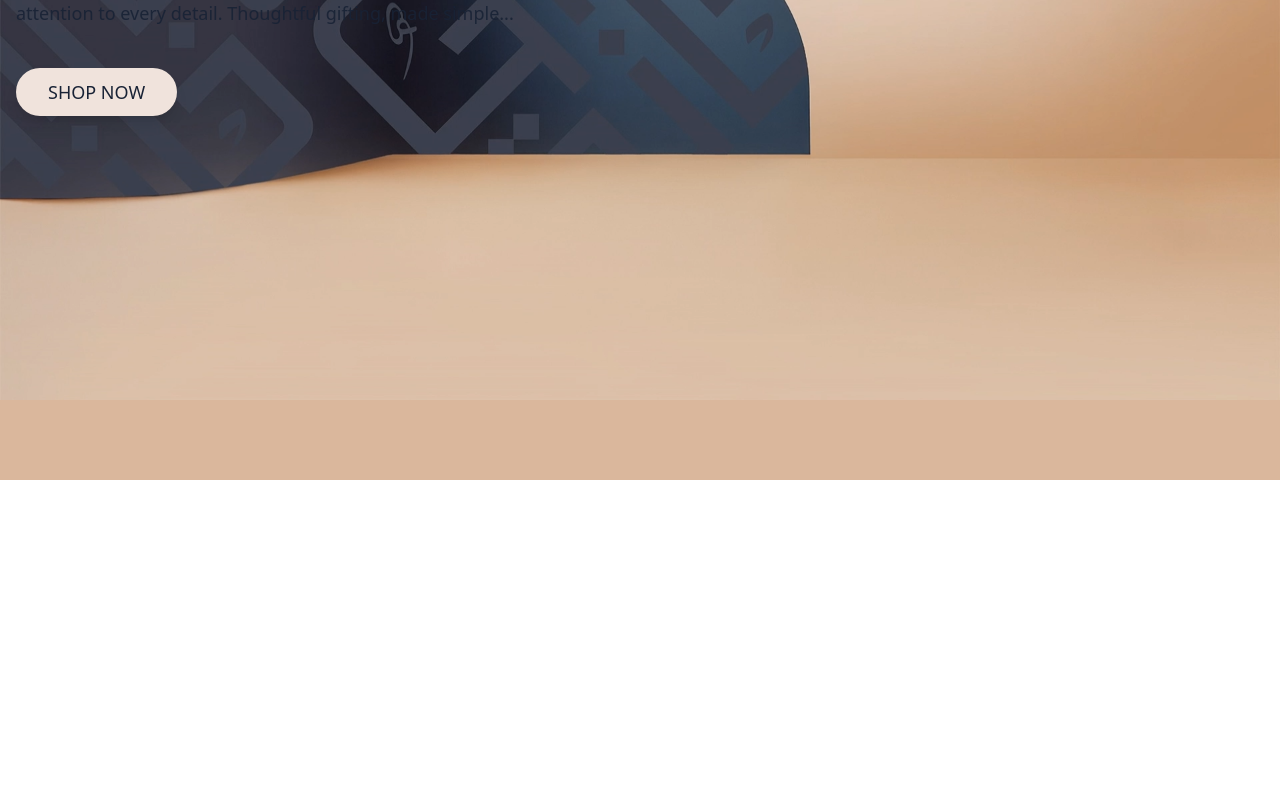
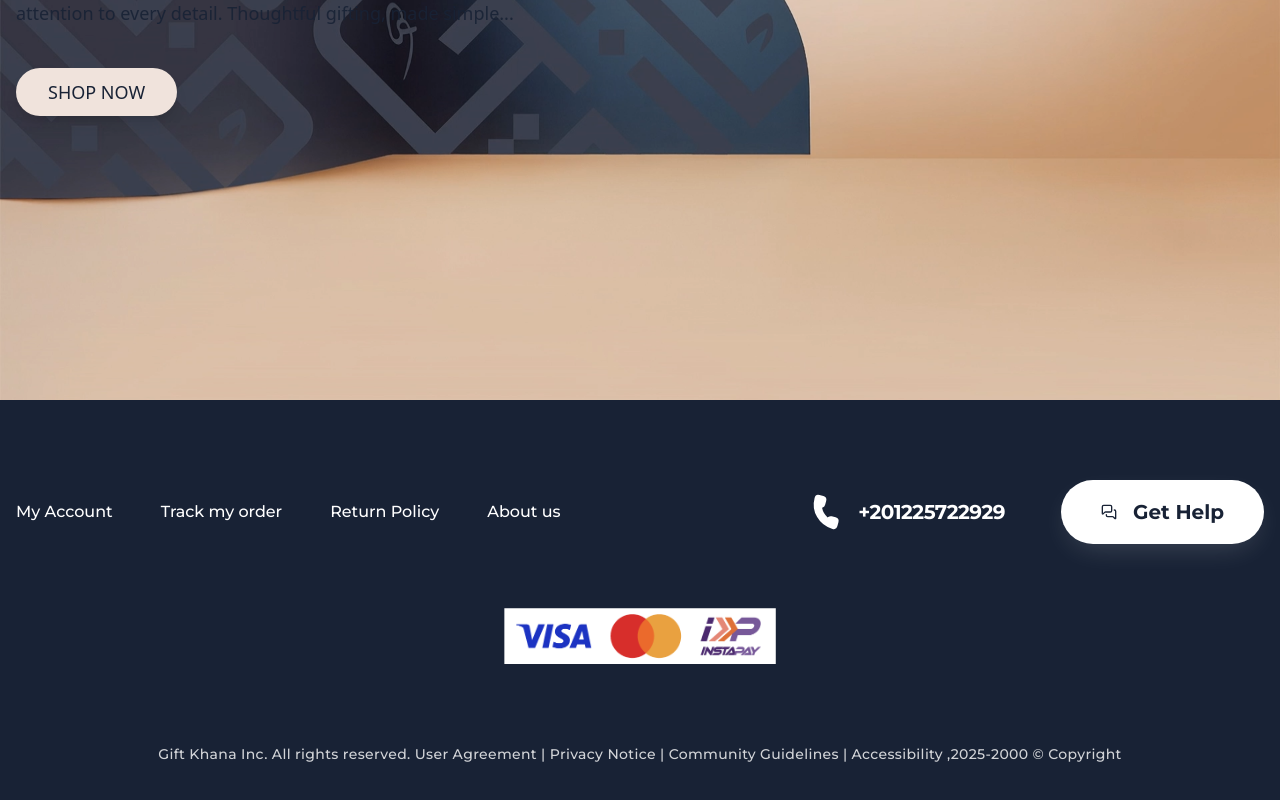
Before and after one commit to Webgenius0/gift-khana, a Next.js app: page / in a window 1280 px wide. Shown: the part 320-1120 px from the top of the page. Before the commit the page ends 800 px from the top, so only its background shows below. Built offline with nearby package versions, Linux system fonts and the light colour scheme.

Commit message:
feat: footer created

```diff
--- /dev/null
+++ b/src/cms/footerData.js
@@ -0,0 +1,17 @@
+export const footerData = {
+    links: [
+        { label: "My Account", href: "#" },
+        { label: "Track my order", href: "#" },
+        { label: "Return Policy", href: "#" },
+        { label: "About us", href: "#" }
+    ],
+    contact: {
+        phone: "+201225722929"
+    },
+    help: {
+        text: "Get Help",
+        href: "#"
+    },
+    paymentImage: "/payment.png",
+    copyright: "Gift Khana Inc. All rights reserved. User Agreement | Privacy Notice | Community Guidelines | Accessibility ,2025-2000 © Copyright"
+};
--- /dev/null
+++ b/src/components/Shared/Footer/Footer.jsx
@@ -0,0 +1,58 @@
+"use client";
+import React from "react";
+import CommonContainer from "../CommonContainer/CommonContainer";
+import { Phone, MessagesSquare } from "lucide-react";
+import Link from "next/link";
+import { footerData } from "@/cms/footerData";
+import { Button } from "@/components/ui/button";
+
+export default function Footer() {
+    return (
+        <footer className="bg-secondary text-white pt-16 pb-8 font-montserrat max-w-[1920px] mx-auto">
+            <CommonContainer>
+                {/* Upper Section: Links, Phone, and Get Help */}
+                <div className="flex flex-col md:flex-row items-center justify-between gap-8 mb-16">
+                    {/* Navigation Links */}
+                    <nav className="flex flex-wrap justify-center md:justify-start gap-8 lg:gap-12 text-base font-medium">
+                        {footerData.links.map((link, idx) => (
+                            <Link key={idx} href={link.href} className="hover:opacity-80 transition-opacity">
+                                {link.label}
+                            </Link>
+                        ))}
+                    </nav>
+
+                    {/* Contact and Help */}
+                    <div className="flex flex-col sm:flex-row items-center gap-10 lg:gap-14">
+                        {/* Phone Number */}
+                        <div className="flex items-center gap-4">
+                            <Phone className="w-8 h-8 rotate-[15deg] fill-white" />
+                            <span className="text-xl font-bold tracking-tight">{footerData.contact.phone}</span>
+                        </div>
+
+                        {/* Get Help Button */}
+                        <Button className="bg-white text-secondary px-10! py-8 rounded-[40px] flex items-center gap-4 font-bold hover:bg-white/95 transition-all shadow-[0_10px_30px_-10px_rgba(255,255,255,0.2)] group">
+                            <MessagesSquare className="w-8 h-8" />
+                            <span className="text-xl">{footerData.help.text}</span>
+                        </Button>
+                    </div>
+                </div>
+
+                {/* Middle Section: Payment Methods */}
+                <div className="flex justify-center mb-12">
+                    <img
+                        src={footerData.paymentImage}
+                        alt="Payment Methods"
+                        className="h-12 md:h-14 object-contain"
+                    />
+                </div>
+
+                {/* Bottom Section: Copyright and Legal */}
+                <div className="text-center pt-8">
+                    <p className="text-[12px] md:text-sm text-white/80 font-medium tracking-wide">
+                        {footerData.copyright}
+                    </p>
+                </div>
+            </CommonContainer>
+        </footer>
+    );
+}
--- a/src/templates/HomePage.jsx
+++ b/src/templates/HomePage.jsx
@@ -1,6 +1,7 @@
 import React from 'react';
 import Header from '@/components/Shared/NavBar/Header';
 import Banner from '@/components/HomePageComponents/Banner';
+import Footer from '@/components/Shared/Footer/Footer';
 
 const HomePage = () => {
     return (
@@ -10,6 +11,7 @@ const HomePage = () => {
                 <Header />
             </div>
             <Banner />
+            <Footer />
         </div>
     );
 };
```
Also changed, not shown: public/payment.png (added).
